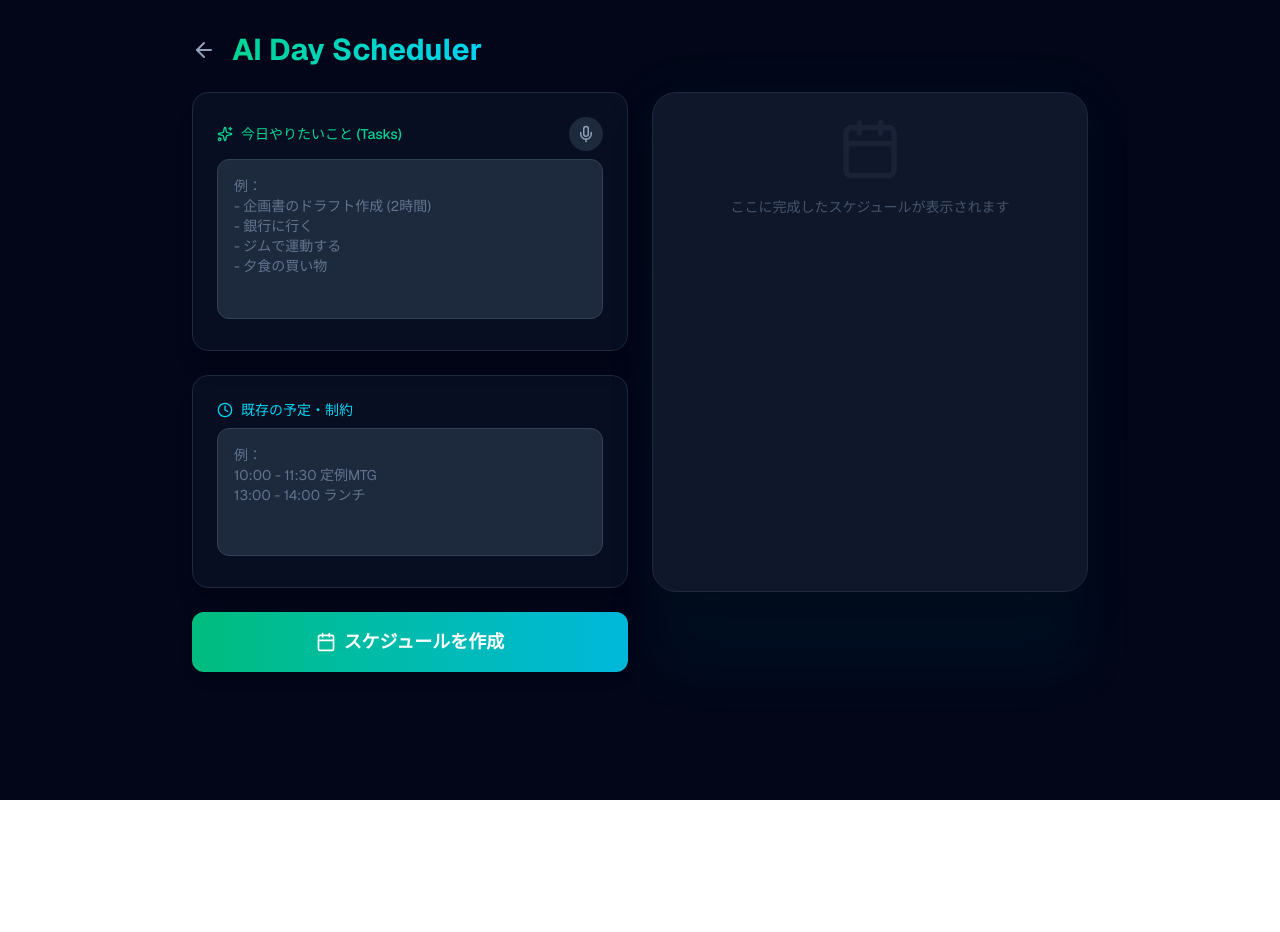
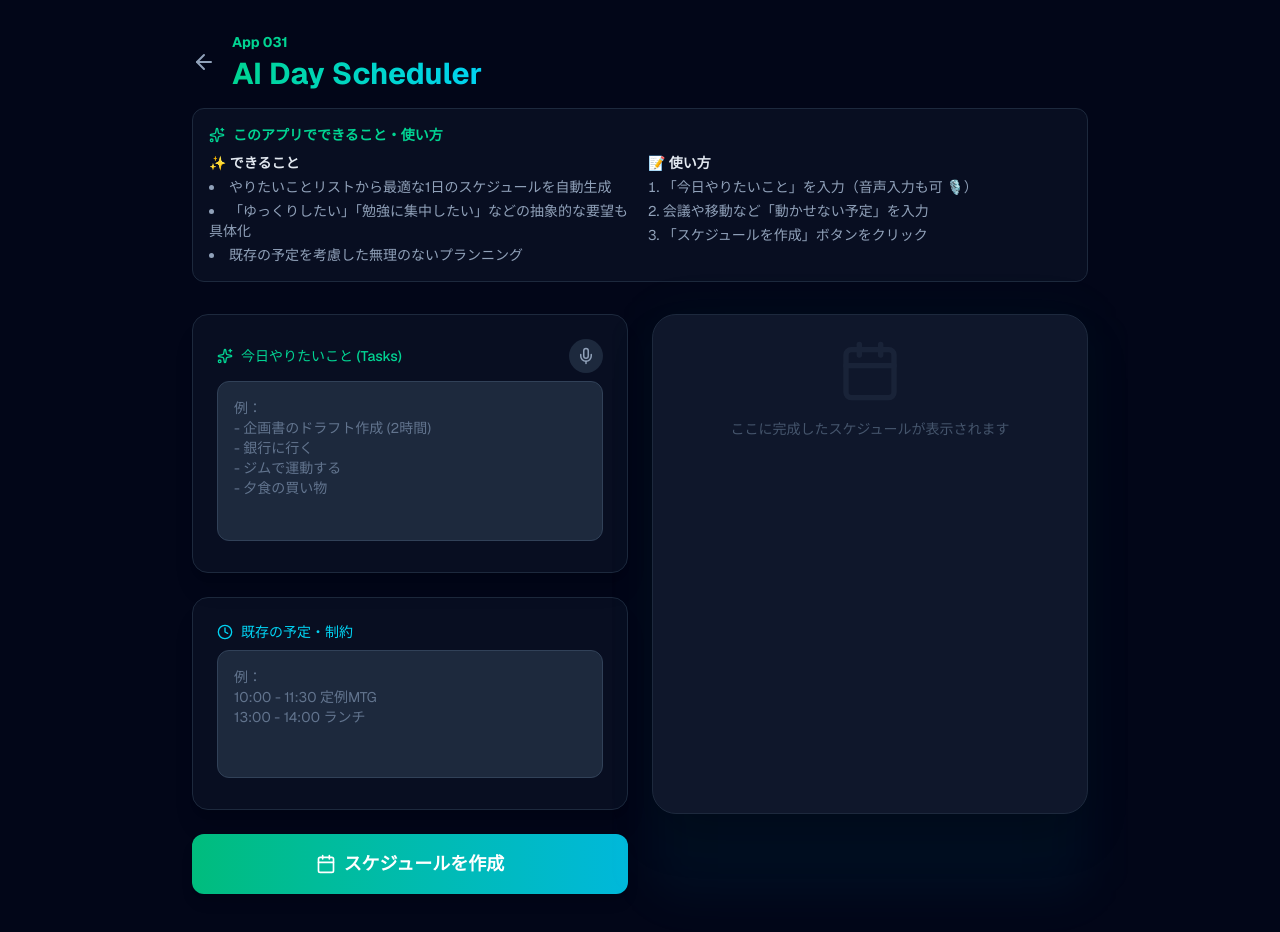
Before and after one commit to Yasu117/webapps-100, a Next.js app: page /apps/031-day-scheduler in a window 1280 px wide. Shown: the top 932 px of the page. Before the commit the page ends 800 px from the top, so only its background shows below. Built offline with nearby package versions, Linux system fonts and the light colour scheme.

Commit message:
Update App 031: Add voice input and improve UI/Prompt

```diff
--- a/app/api/day-scheduler/route.ts
+++ b/app/api/day-scheduler/route.ts
@@ -28,20 +28,17 @@ ${tasks}
 ${constraints ? constraints : "特になし"}
 
 # 出力フォーマット
-Markdown形式で出力してください。
-以下のセクションを含めてください。
+Markdown形式で出力してください。以下の順序で記述してください。
 
-## 1. 今日の概略
-全体の流れやポイントを簡単に。
+## 1. タイムスケジュール
+1日の流れを時系列の箇条書きリストで表示してください。
+形式の例：
+- **09:00 - 10:00** : タスクA
+- **10:00 - 10:15** : 休憩
+表形式（Markdown Table）は使用しないでください。シンプルで見やすいリストにします。
 
-## 2. スケジュール詳細
-| 時間 | 内容 | メモ |
-| --- | --- | --- |
-| HH:MM - HH:MM | タスク名 | 備考 |
-...
-
-## 3. アドバイス
-効率的に過ごすためのコツなど。
+## 2. 解説・アドバイス
+スケジュールのポイントや、効率的にこなすためのコツを**簡潔に**記述してください。長くなりすぎないように注意してください。
 `;
 };
 
--- a/app/apps/031-day-scheduler/page.tsx
+++ b/app/apps/031-day-scheduler/page.tsx
@@ -92,13 +92,42 @@ export default function DayScheduler() {
     return (
         <div className="min-h-screen bg-slate-950 text-slate-100 p-4 md:p-8 font-sans">
             <div className="max-w-4xl mx-auto">
-                <div className="mb-6 flex items-center gap-4">
+                <div className="mb-8">
+                    <div className="flex items-center gap-4 mb-4">
                         <Link href="/apps" className="text-slate-400 hover:text-white transition">
                             <ArrowLeft size={24} />
                         </Link>
+                        <div>
+                            <div className="text-sm font-bold text-emerald-400 mb-1">App 031</div>
                             <h1 className="text-3xl font-bold bg-gradient-to-r from-emerald-400 to-cyan-400 bg-clip-text text-transparent">
                                 AI Day Scheduler
                             </h1>
+                        </div>
+                    </div>
+
+                    <div className="bg-slate-900/50 p-4 rounded-xl text-sm text-slate-300 border border-slate-800">
+                        <h3 className="font-bold text-emerald-400 mb-2 flex items-center gap-2">
+                            <Sparkles size={16} /> このアプリでできること・使い方
+                        </h3>
+                        <div className="grid md:grid-cols-2 gap-4">
+                            <div>
+                                <p className="font-semibold text-slate-200 mb-1">✨ できること</p>
+                                <ul className="list-disc list-inside space-y-1 text-slate-400">
+                                    <li>やりたいことリストから最適な1日のスケジュールを自動生成</li>
+                                    <li>「ゆっくりしたい」「勉強に集中したい」などの抽象的な要望も具体化</li>
+                                    <li>既存の予定を考慮した無理のないプランニング</li>
+                                </ul>
+                            </div>
+                            <div>
+                                <p className="font-semibold text-slate-200 mb-1">📝 使い方</p>
+                                <ol className="list-decimal list-inside space-y-1 text-slate-400">
+                                    <li>「今日やりたいこと」を入力（音声入力も可 🎙️）</li>
+                                    <li>会議や移動など「動かせない予定」を入力</li>
+                                    <li>「スケジュールを作成」ボタンをクリック</li>
+                                </ol>
+                            </div>
+                        </div>
+                    </div>
                 </div>
 
                 <div className="grid md:grid-cols-2 gap-6 mb-8">
```
Lines whose indentation alone changed are shown as unchanged.
